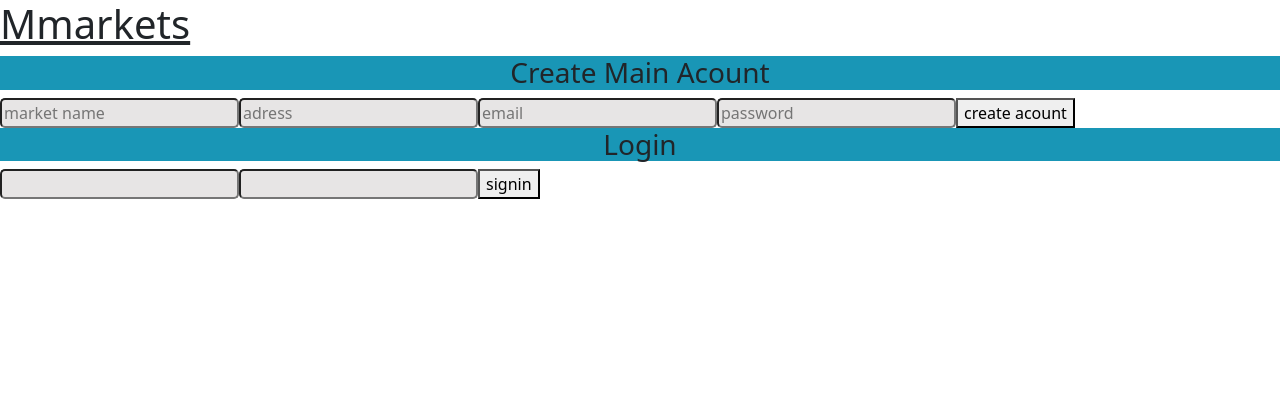
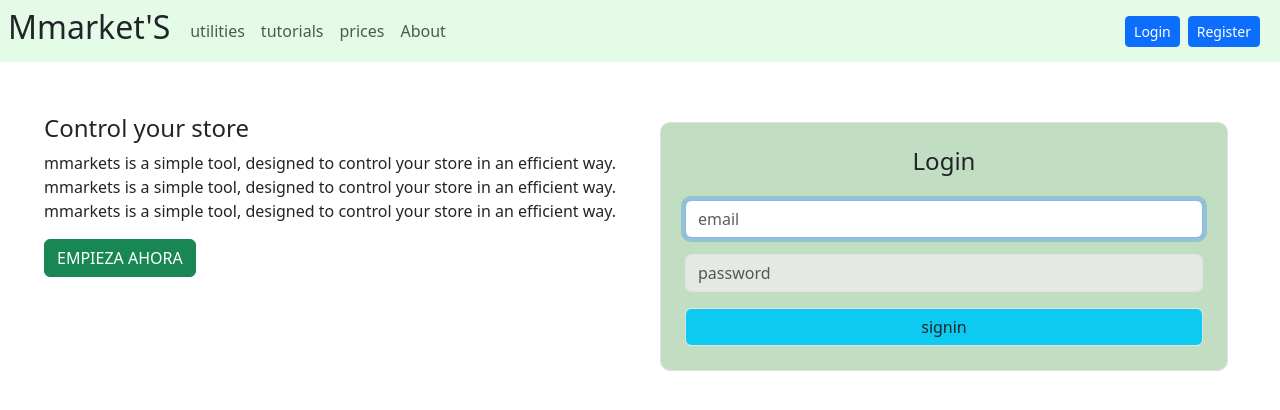
Before and after one commit to Marcelo-Grando/mmarkets, a React (Vite) app in the folder client/: page / in a window 1280 px wide. Shown: the top 410 px of the page. Built offline with nearby package versions, Linux system fonts and the light colour scheme; the HTML template or start-up script is replaced by a standard one.

Commit message:
Styling and organizing HomePage

```diff
--- a/client/index.html
+++ b/client/index.html
@@ -3,6 +3,7 @@
   <head>
     <meta charset="UTF-8" />
     <link rel="stylesheet" href="https://cdn.jsdelivr.net/npm/bootstrap@5.3.1/dist/css/bootstrap.min.css" crossorigin="anonymous">
+    <link rel="stylesheet" href="./src/index.css">
     <meta name="viewport" content="width=device-width, initial-scale=1.0" />
     <title>Vite + React</title>
   </head>
--- a/client/src/App.css
+++ b/client/src/App.css
@@ -1,80 +1,25 @@
-body {
-  background-color: #c0d0c7ee;
+.logo {
+  cursor: pointer;
 }
 
-
-h1 {
-  text-decoration:underline;
+.section {
+  background: green;
 }
 
-input {
-  background: rgb(231, 229, 229);
-  border-radius:5px;
+.navbar {
+  background: rgb(227, 251, 231);
 }
 
-button {
-  border-radius: 5px;
-  font-weight:lighter;
+.form {
+  background-color: rgb(194, 222, 194);
+  border-radius: 10px;
 }
 
-.btn-delete {
-  background: rgb(233, 17, 17);
+.form .form-control {
+  background-color: rgb(228, 233, 228);
 }
 
-.btn-update {
-  background: rgb(25, 150, 182);
+.btn-gr {
+  background-color: rgb(166, 243, 171);
+  border: 1px solid green;
 }
-
-h3 {
-  text-align: center;
-  background: rgb(25, 150, 182);
-}
-
-.seller-card {
-  display: inline-block;
-  width: 200px;
-  border: 1px solid black;
-  border-radius: 5px;
-  padding: 10px;
-  text-align: center;
-  margin: 10px;
-}
-
-.seller-card button {
-  margin-right: 5px;
-}
-
-table {
-  border-collapse: collapse;
-}
-
-caption {
-  width: 405px;
-  border: 1px solid black;
-}
-
-.invisible-td {
-  padding-inline: 0;
-  border: none;
-}
-
-td {
-  border: 1px solid black;
-  padding-inline: 20px;
-}
-
-
-
-.sale {
-  display: flex;
-}
-
-.sale-card {
-  border: 1px solid black;
-  margin-left: 10px;
-  padding: 5px;
-}
-
-.sale-card h2 {
-  text-align: center;
-}
--- a/client/src/App.jsx
+++ b/client/src/App.jsx
@@ -14,6 +14,7 @@ import MarketHomePage from "./pages/MarketHomePage";
 import SellerHomePage from "./pages/SellerHomePage";
 import AdministratorHomePage from "./pages/AdministratorHomePage";
 import AdministratorPage from "./pages/AdministratorPage";
+import CreateAccountPage from "./pages/CreateAccountPage";
 
 function App() {
 
@@ -43,6 +44,7 @@ function App() {
           <Route path="reports" element={<ReportsPage />} />
         </Route>
         <Route path="/notfound-page" element={<SessionNotFound />} />
+        <Route path="/create-account" element={<CreateAccountPage/>}/>
       </Routes>
     </UserProvider>
   );
--- a/client/src/components/Signin.jsx
+++ b/client/src/components/Signin.jsx
@@ -30,31 +30,48 @@ export default function SigninSeller() {
     const { position, name, lastname, market, id } = response.data;
     setUser(response.data);
 
-    console.log(response.data)
+    console.log(response.data);
 
-    localStorage.setItem('userData', JSON.stringify(response.data))
+    localStorage.setItem("userData", JSON.stringify(response.data));
 
-    if (position === "seller")
-      navigate(`/seller`);
+    if (position === "seller") navigate(`/seller`);
 
-    if (position === "administrator")
-      navigate(
-        `/administrator`
-      );
+    if (position === "administrator") navigate(`/administrator`);
 
-    if (position === "main-account")
-      navigate(`/market`);
+    if (position === "main-account") navigate(`/market`);
   };
-
 
   return (
     <>
-      <h3>Login</h3>
-      <form action="" onSubmit={handleSubmit}>
-        <input name="email" type="email" onChange={handleInputsChange} />
-        <input name="password" type="password" onChange={handleInputsChange} />
-        <button>signin</button>
-      </form>
+      <div className="p-2">
+        <div className="abs-center text-center">
+          <form className="border p-3 form" action="" onSubmit={handleSubmit}>
+            <h4 className="align-middle p-2">Login</h4>
+            <div className="form-group p-2">
+              <input
+                autoFocus
+                className="form-control"
+                name="email"
+                type="email"
+                onChange={handleInputsChange}
+                placeholder="email"
+              />
+            </div>
+            <div className="form-group p-2">
+              <input
+                className="form-control"
+                name="password"
+                type="password"
+                onChange={handleInputsChange}
+                placeholder="password"
+              />
+            </div>
+            <div className="form-group m-2">
+              <button className="form-control bg-info">signin</button>
+            </div>
+          </form>
+        </div>
+      </div>
     </>
   );
 }
--- a/client/src/index.css
+++ b/client/src/index.css
@@ -0,0 +1,3 @@
+body {
+    background: rgb(229, 244, 229);
+}
--- /dev/null
+++ b/client/src/pages/CreateAccountPage.jsx
@@ -0,0 +1,136 @@
+import { useState } from "react";
+import { Link, Navigate, useNavigate } from "react-router-dom";
+import { createAccount } from "../api/Home";
+
+import Signin from '../components/Signin'
+
+export default function CreateAccountPage() {
+
+const type = localStorage.getItem('type')
+
+  const [account, setAccount] = useState({
+    market: "",
+    adress: "",
+    email: "",
+    password: "",
+  });
+
+  const [pointer, setPointer] = useState(type)
+
+  const navigate = useNavigate();
+
+  const handleInputsChange = (e) => {
+    const { name, value } = e.target;
+    setAccount({
+      ...account,
+      [name]: value,
+    });
+  };
+
+  const handleSubmit = async (e) => {
+    e.preventDefault();
+    const response = await createAccount(account);
+    console.log(response);
+    setAccount({
+      market: "",
+      adress: "",
+      email: "",
+      password: "",
+    });
+    response && setPointer(true)
+  };
+
+  return (
+    <div>
+      <nav className="navbar navbar-expand-lg bg-body-tertiaty px-2">
+        <h2 className="logo" onClick={() => navigate("/")}>
+          Mmarket'S
+        </h2>
+        <div className="container-fluid">
+          <ul className="navbar-nav justify-content-end">
+            <li className="nav-item">
+              <Link className="nav-link">utilities</Link>
+            </li>
+            <li className="nav-item">
+              <Link className="nav-link">tutorials</Link>
+            </li>
+            <li className="nav-item">
+              <Link className="nav-link">prices</Link>
+            </li>
+            <li className="nav-item">
+              <Link className="nav-link">About</Link>
+            </li>
+          </ul>
+        </div>
+        <button onClick={() => setPointer('signin')} type="button" class="btn btn-primary btn-sm mx-2">Login</button>
+        <button onClick={() => setPointer('register')} type="button" class="btn btn-primary btn-sm">Register</button>
+      </nav>
+      <div className="container-fluid">
+        <div className="row p-1 mx-3 inline">
+
+            {
+                pointer === 'signin' && <div className="col"><Signin/></div>
+            }
+            {
+                pointer === 'register' && <div className="col">
+                <div className="abs-center text-center">
+                  <form
+                    className="border p-3 form"
+                    action=""
+                    onSubmit={handleSubmit}
+                  >
+                    <h4 className="align-middle p-2">Create Account</h4>
+                    <div className="form-group p-2">
+                      <input
+                        className="form-control"
+                        type="text"
+                        name="market"
+                        placeholder="market name"
+                        onChange={handleInputsChange}
+                        value={account.market}
+                      />
+                    </div>
+                    <div className="form-group p-2">
+                      <input
+                        className="form-control"
+                        type="text"
+                        name="adress"
+                        placeholder="adress"
+                        onChange={handleInputsChange}
+                        value={account.adress}
+                      />
+                    </div>
+                    <div className="form-group p-2">
+                      <input
+                        className="form-control"
+                        type="email"
+                        name="email"
+                        placeholder="email"
+                        onChange={handleInputsChange}
+                        value={account.email}
+                      />
+                    </div>
+                    <div className="form-group p-2">
+                      <input
+                        className="form-control"
+                        type="password"
+                        name="password"
+                        placeholder="password"
+                        onChange={handleInputsChange}
+                        value={account.password}
+                      />
+                    </div>
+                    <div className="form-group p-2">
+                      <button className="form-control bg-info">
+                        create acount
+                      </button>
+                    </div>
+                  </form>
+                </div>
+              </div>
+            }
+        </div>
+      </div>
+    </div>
+  );
+}
--- a/client/src/pages/HomePage.jsx
+++ b/client/src/pages/HomePage.jsx
@@ -1,75 +1,78 @@
-import { useState } from "react";
-import { createAccount } from "../api/Home";
 import Signin from "../components/Signin";
+import { Link, useNavigate } from "react-router-dom";
 
 export default function HomePage() {
-  const [account, setAccount] = useState({
-    market: "",
-    adress: "",
-    email: "",
-    password: "",
-  });
+  const navigate = useNavigate();
 
-  const handleInputsChange = (e) => {
-    const { name, value } = e.target;
-    setAccount({
-      ...account,
-      [name]: value,
-    });
+  const navLogin = () => {
+    localStorage.setItem("type", "signin");
+    navigate("/create-account");
   };
 
-  const handleSubmit = async (e) => {
-    e.preventDefault();
-    const response = await createAccount(account);
-    console.log(response);
-    setAccount({
-      market: "",
-      adress: "",
-      email: "",
-      password: "",
-    });
+  const navRegister = () => {
+    localStorage.setItem("type", "register");
+    navigate("/create-account");
   };
-
   return (
-    <div>
-      <div>
-        <h1>Mmarkets</h1>
-      </div>
-      <div>
-        <h3>Create Main Acount</h3>
-        <form action="" onSubmit={handleSubmit}>
-          <input
-            type="text"
-            name="market"
-            placeholder="market name"
-            onChange={handleInputsChange}
-            value={account.market}
-          />
-          <input
-            type="text"
-            name="adress"
-            placeholder="adress"
-            onChange={handleInputsChange}
-            value={account.adress}
-          />
-          <input
-            type="email"
-            name="email"
-            placeholder="email"
-            onChange={handleInputsChange}
-            value={account.email}
-          />
-          <input
-            type="password"
-            name="password"
-            placeholder="password"
-            onChange={handleInputsChange}
-            value={account.password}
-          />
-          <button>create acount</button>
-        </form>
-      </div>
-      <Signin />
-    </div>
+    <main>
+      <nav className="navbar navbar-expand-lg bg-body-tertiaty px-2">
+        <h2 className="logo" onClick={() => navigate("/")}>
+          Mmarket'S
+        </h2>
+        <div className="container-fluid">
+          <ul className="navbar-nav justify-content-end">
+            <li className="nav-item">
+              <Link className="nav-link">utilities</Link>
+            </li>
+            <li className="nav-item">
+              <Link className="nav-link">tutorials</Link>
+            </li>
+            <li className="nav-item">
+              <Link className="nav-link">prices</Link>
+            </li>
+            <li className="nav-item">
+              <Link className="nav-link">About</Link>
+            </li>
+          </ul>
+          <div>
+            <button
+              onClick={navLogin}
+              type="button"
+              class="btn btn-primary btn-sm mx-2"
+            >
+              Login
+            </button>
+            <button
+              onClick={navRegister}
+              type="button"
+              class="btn btn-primary btn-sm"
+            >
+              Register
+            </button>
+          </div>
+        </div>
+      </nav>
+      <section className="mt-5">
+        <div className="container-fluid">
+          <div className="row p-1 mx-3">
+            <div className="col">
+              <h4>Control your store</h4>
+              <p>
+                mmarkets is a simple tool, designed to control your store in an
+                efficient way. mmarkets is a simple tool, designed to control
+                your store in an efficient way. mmarkets is a simple tool,
+                designed to control your store in an efficient way.
+              </p>
+              <button onClick={navRegister} className="btn btn-success">
+                EMPIEZA AHORA
+              </button>
+            </div>
+            <div className="col">
+              <Signin />
+            </div>
+          </div>
+        </div>
+      </section>
+    </main>
   );
 }
--- a/client/src/pages/MarketHomePage.jsx
+++ b/client/src/pages/MarketHomePage.jsx
@@ -52,8 +52,8 @@ export default function MarketHomePage() {
             <Link className="nav-link" to={`administrators`}>administrators</Link>
           </li>
         </ul>
+        <button onClick={closeSession} type="button" class="btn btn-primary btn-sm">Logout</button>
         </div>
-        <button onClick={closeSession} type="button" class="btn btn-primary btn-sm">Logout</button>
       </nav>
       <section>
         <Outlet />
```
Also changed, not shown: client/src/components/SellerForm.jsx (+25 -2 lines), client/src/pages/SellerPage.jsx (+48 -7 lines), 2 other files (tests, documents, lock files or other folders).
